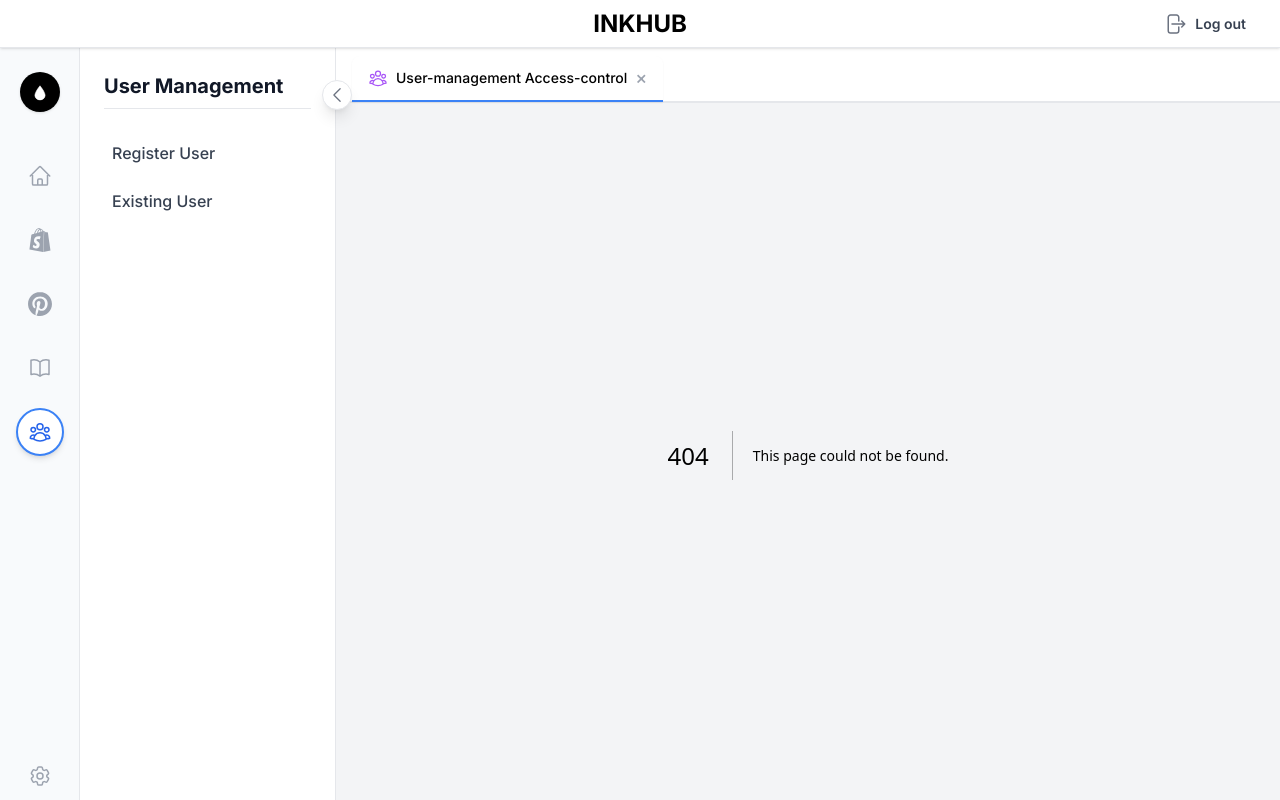
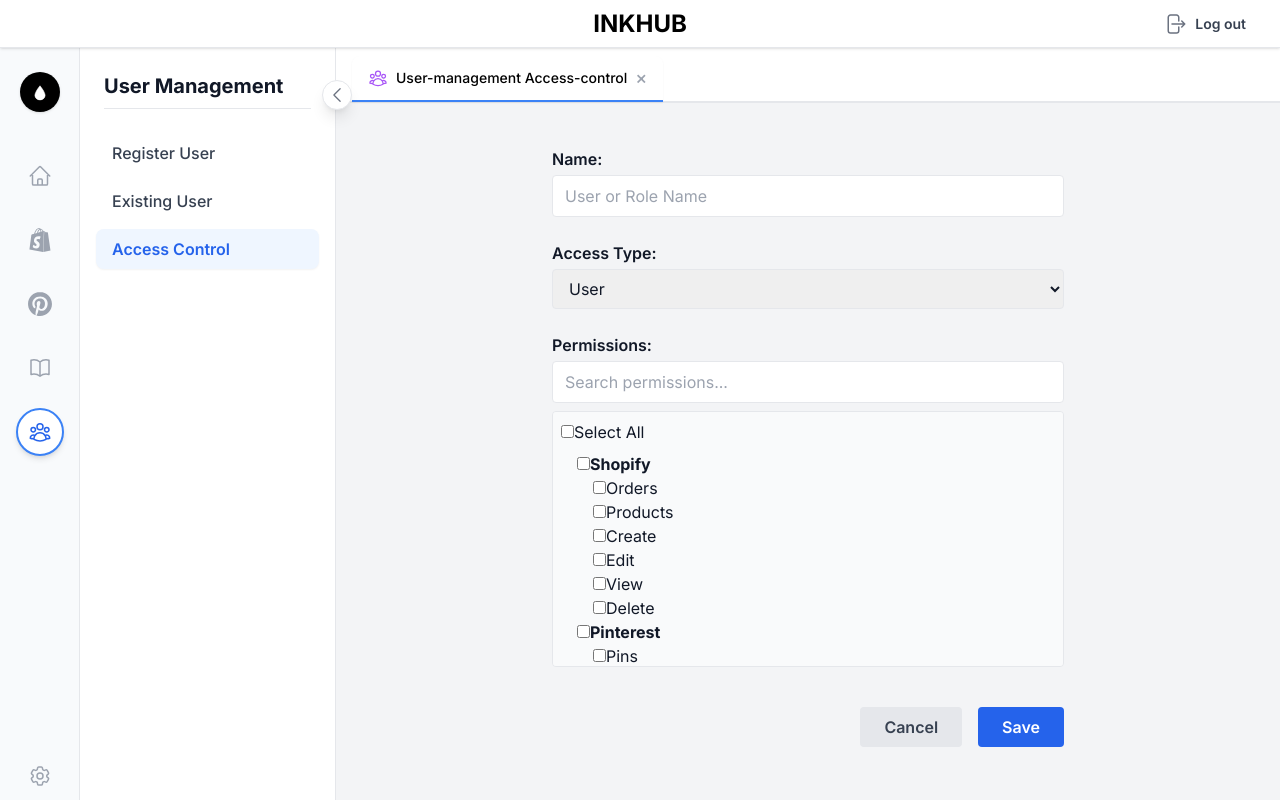
Before and after one commit to softwareInkhub/inkhub-admin, a Next.js app: page /user-management/access-control in a window 1280 px wide. Before the commit this address had no page. Built offline with nearby package versions, Linux system fonts and the light colour scheme.

Commit message:
implemented access control

```diff
--- /dev/null
+++ b/src/app/user-management/access-control/page.tsx
@@ -0,0 +1,191 @@
+'use client';
+
+import React, { useState } from 'react';
+
+const PERMISSIONS = [
+  {
+    label: 'Shopify',
+    children: [
+      { label: 'Orders' },
+      { label: 'Products' },
+      { label: 'Create' },
+      { label: 'Edit' },
+      { label: 'View' },
+      { label: 'Delete' },
+    ],
+  },
+  {
+    label: 'Pinterest',
+    children: [
+      { label: 'Pins' },
+      { label: 'Boards' },
+    ],
+  },
+  {
+    label: 'Design Library',
+    children: [
+      { label: 'Designs' },
+      { label: 'Upload' },
+      { label: 'Edit' },
+      { label: 'Delete' },
+    ],
+  },
+  {
+    label: 'User Management',
+    children: [
+      { label: 'Register User' },
+      { label: 'Existing User' },
+      { label: 'Access Control' },
+    ],
+  },
+  {
+    label: 'Settings',
+    children: [
+      { label: 'General' },
+      { label: 'Health Check' },
+    ],
+  },
+];
+
+function PermissionTree({ permissions, checked, onCheck, parentKey = '' }) {
+  return (
+    <ul style={{ listStyle: 'none', paddingLeft: 16 }}>
+      {permissions.map((perm, idx) => {
+        const key = parentKey ? `${parentKey}.${perm.label}` : perm.label;
+        const isChecked = checked.includes(key);
+        return (
+          <li key={key}>
+            <label style={{ fontWeight: perm.children ? 'bold' : 'normal' }}>
+              <input
+                type="checkbox"
+                checked={isChecked}
+                onChange={() => onCheck(key)}
+              />
+              {perm.label}
+            </label>
+            {perm.children && (
+              <PermissionTree
+                permissions={perm.children}
+                checked={checked}
+                onCheck={onCheck}
+                parentKey={key}
+              />
+            )}
+          </li>
+        );
+      })}
+    </ul>
+  );
+}
+
+export default function AccessControlPage() {
+  const [name, setName] = useState('');
+  const [description, setDescription] = useState('');
+  const [accessType, setAccessType] = useState('User');
+  const [checked, setChecked] = useState([]);
+  const [search, setSearch] = useState('');
+
+  const handleCheck = (key) => {
+    setChecked((prev) =>
+      prev.includes(key) ? prev.filter((k) => k !== key) : [...prev, key]
+    );
+  };
+
+  const handleSelectAll = () => {
+    if (checked.length === getAllKeys(PERMISSIONS)) {
+      setChecked([]);
+    } else {
+      setChecked(getAllKeys(PERMISSIONS));
+    }
+  };
+
+  function getAllKeys(perms, parentKey = '') {
+    let keys = [];
+    for (const perm of perms) {
+      const key = parentKey ? `${parentKey}.${perm.label}` : perm.label;
+      keys.push(key);
+      if (perm.children) {
+        keys = keys.concat(getAllKeys(perm.children, key));
+      }
+    }
+    return keys;
+  }
+
+  // Filter permissions by search
+  function filterPermissions(perms, query) {
+    if (!query) return perms;
+    return perms
+      .map((perm) => {
+        if (perm.label.toLowerCase().includes(query.toLowerCase())) return perm;
+        if (perm.children) {
+          const filteredChildren = filterPermissions(perm.children, query);
+          if (filteredChildren.length > 0) return { ...perm, children: filteredChildren };
+        }
+        return null;
+      })
+      .filter(Boolean);
+  }
+
+  const filteredPermissions = filterPermissions(PERMISSIONS, search);
+
+  return (
+    <div className="max-w-xl w-full mx-auto p-8 mt-1">
+      {/* <h2 className="text-3xl font-bold mb-8">Edit Access Control</h2> */}
+      <form className="flex flex-col gap-6">
+        <div>
+          <label className="block font-semibold mb-1">Name:</label>
+          <input
+            className="w-full border rounded px-3 py-2"
+            value={name}
+            onChange={(e) => setName(e.target.value)}
+            placeholder="User or Role Name"
+          />
+        </div>
+        {/* <div>
+          <label className="block font-semibold mb-1">Description:</label>
+          <textarea
+            className="w-full border rounded px-3 py-2"
+            value={description}
+            onChange={(e) => setDescription(e.target.value)}
+            placeholder="Describe the access for this user or role"
+          />
+        </div> */}
+        <div>
+          <label className="block font-semibold mb-1">Access Type:</label>
+          <select
+            className="w-full border rounded px-3 py-2"
+            value={accessType}
+            onChange={(e) => setAccessType(e.target.value)}
+          >
+            <option value="User">User</option>
+            <option value="Role">Role</option>
+          </select>
+        </div>
+        <div>
+          <label className="block font-semibold mb-1">Permissions:</label>
+          <input
+            className="w-full border rounded px-3 py-2 mb-2"
+            value={search}
+            onChange={(e) => setSearch(e.target.value)}
+            placeholder="Search permissions..."
+          />
+          <div className="border rounded p-2 max-h-64 overflow-auto bg-gray-50">
+            <label className="block mb-2">
+              <input
+                type="checkbox"
+                checked={checked.length === getAllKeys(filteredPermissions).length && checked.length > 0}
+                onChange={handleSelectAll}
+              />
+              Select All
+            </label>
+            <PermissionTree permissions={filteredPermissions} checked={checked} onCheck={handleCheck} />
+          </div>
+        </div>
+        <div className="flex justify-end gap-4 mt-4">
+          <button type="button" className="px-6 py-2 rounded bg-gray-200 text-gray-700 font-semibold" onClick={() => { /* TODO: handle cancel */ }}>Cancel</button>
+          <button type="submit" className="px-6 py-2 rounded bg-blue-600 text-white font-semibold" onClick={(e) => { e.preventDefault(); /* TODO: handle save */ }}>Save</button>
+        </div>
+      </form>
+    </div>
+  );
+}
--- a/src/components/layout/SecondarySidebar.tsx
+++ b/src/components/layout/SecondarySidebar.tsx
@@ -43,6 +43,7 @@ const sidebarConfig = [
     items: [
       { name: 'Register User', href: '/user-management/register' },
       { name: 'Existing User', href: '/user-management/existing' },
+      { name: 'Access Control', href: '/user-management/access-control' },
     ],
   },
 ];
```
